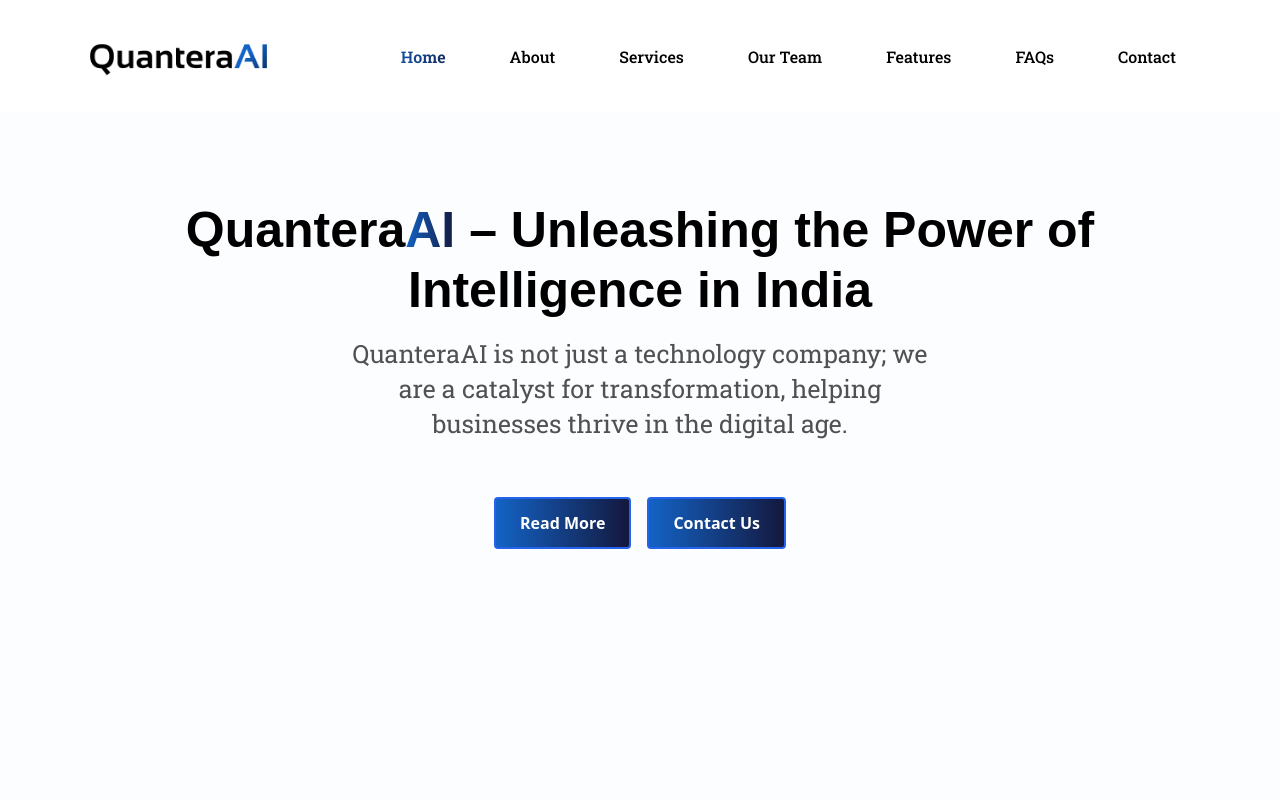
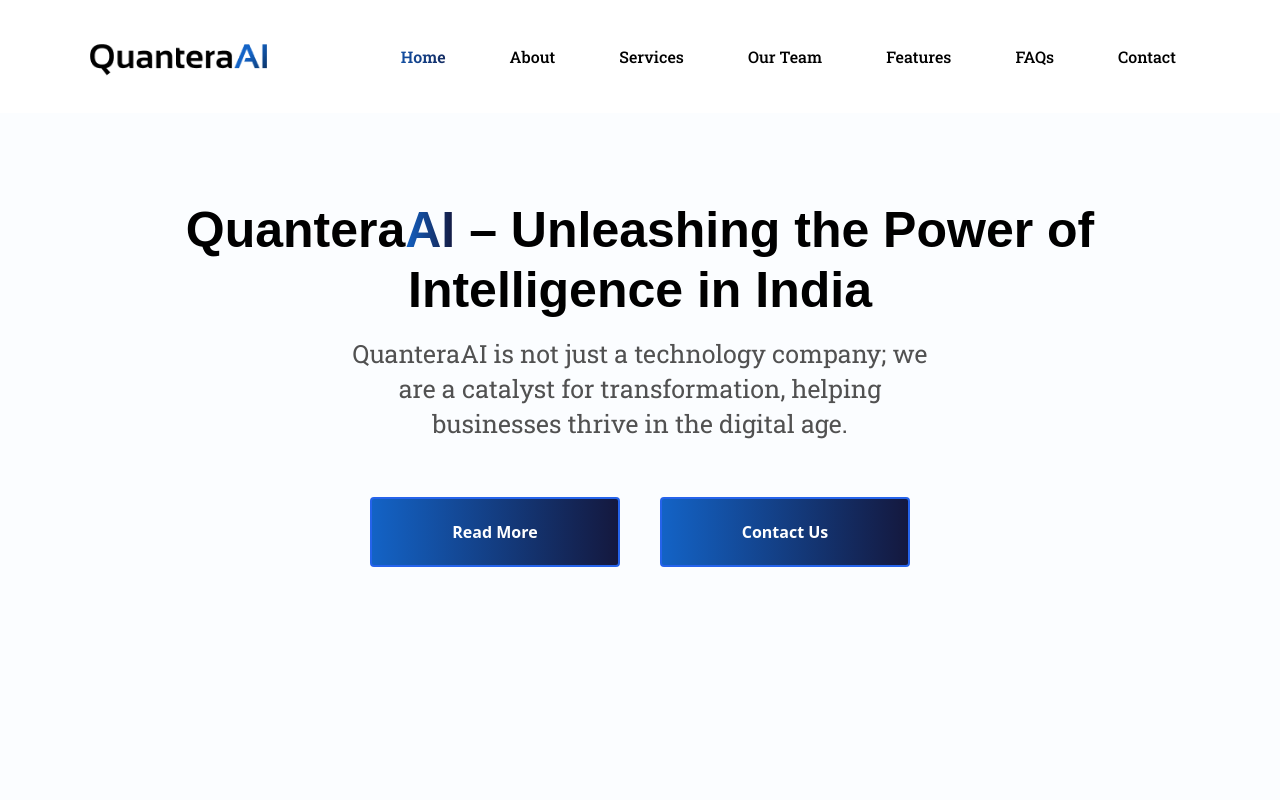
Before and after one commit to Varni1512/QuanteraAI, a React (Vite) app: page / in a window 1280 px wide. Shown: the top 800 px of the page. Built offline with nearby package versions, Linux system fonts and the light colour scheme; a web font is replaced by a local one.

Commit message:
Update HeroSection.jsx

```diff
--- a/src/components/HeroSection.jsx
+++ b/src/components/HeroSection.jsx
@@ -23,11 +23,11 @@
           transformation, helping businesses thrive in the digital age.
         </p>
 
-        <div className="flex justify-center gap-4">
-          <button className="mt-6 px-6 py-3 border-2 border-blue-600 bg-gradient-to-r from-[#1363C6] to-[#14183E] text-white font-semibold rounded transition duration-300 hover:bg-white hover:from-transparent hover:to-transparent hover:text-transparent hover:bg-clip-text hover:[background-image:linear-gradient(to_right,#1363C6,#14183E)]">
+        <div className="flex justify-center gap-10">
+          <button className="mt-6 w-[250px] h-[70px] border-[2px] px-6 py-3 border-2 border-blue-600 bg-gradient-to-r from-[#1363C6] to-[#14183E] text-white font-semibold rounded transition duration-300 hover:bg-white hover:from-transparent hover:to-transparent hover:text-transparent hover:bg-clip-text hover:[background-image:linear-gradient(to_right,#1363C6,#14183E)]">
             Read More
           </button>
-          <button className="mt-6 px-6 py-3 border-2 border-blue-600 bg-gradient-to-r from-[#1363C6] to-[#14183E] text-white font-semibold rounded transition duration-300 hover:bg-white hover:from-transparent hover:to-transparent hover:text-transparent hover:bg-clip-text hover:[background-image:linear-gradient(to_right,#1363C6,#14183E)]">
+          <button className="mt-6 w-[250px] h-[70px] border-[2px] px-6 py-3 border-2 border-blue-600 bg-gradient-to-r from-[#1363C6] to-[#14183E] text-white font-semibold rounded transition duration-300 hover:bg-white hover:from-transparent hover:to-transparent hover:text-transparent hover:bg-clip-text hover:[background-image:linear-gradient(to_right,#1363C6,#14183E)]">
             Contact Us
           </button>
         </div>
```
